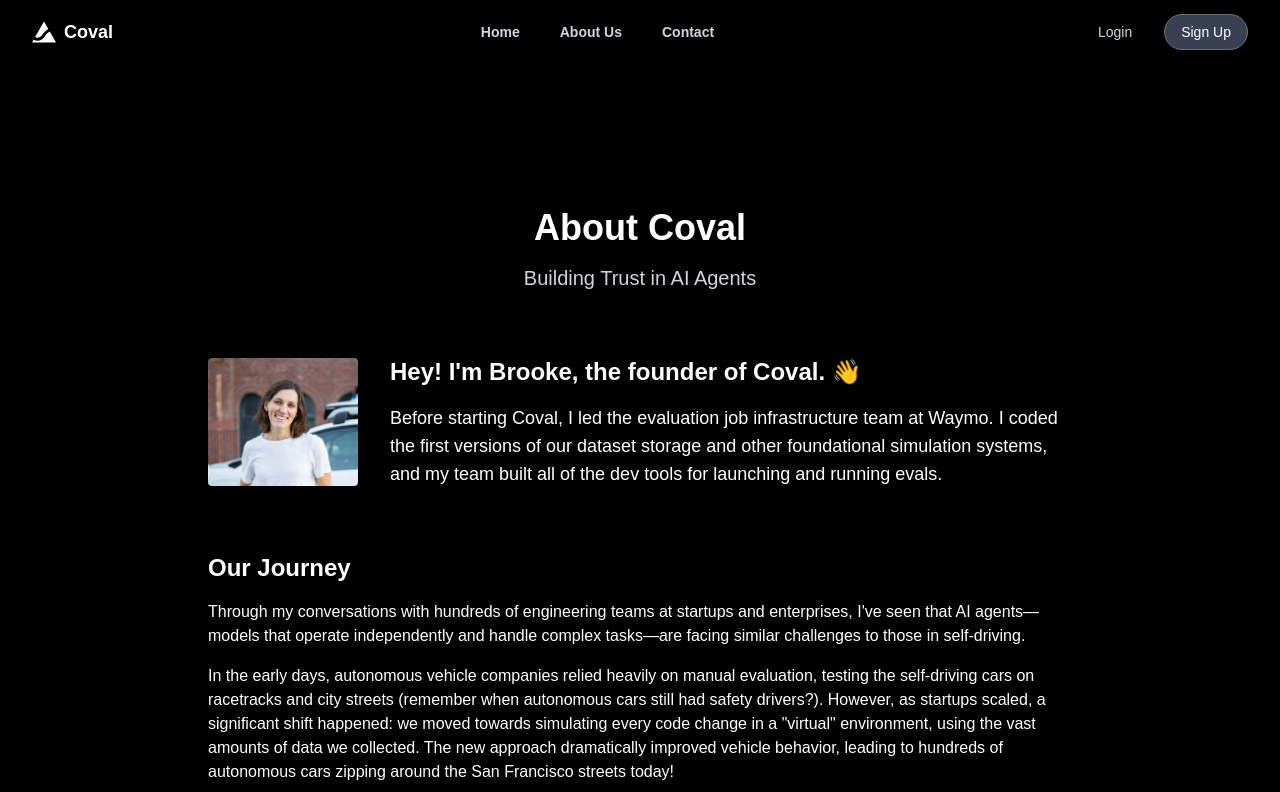
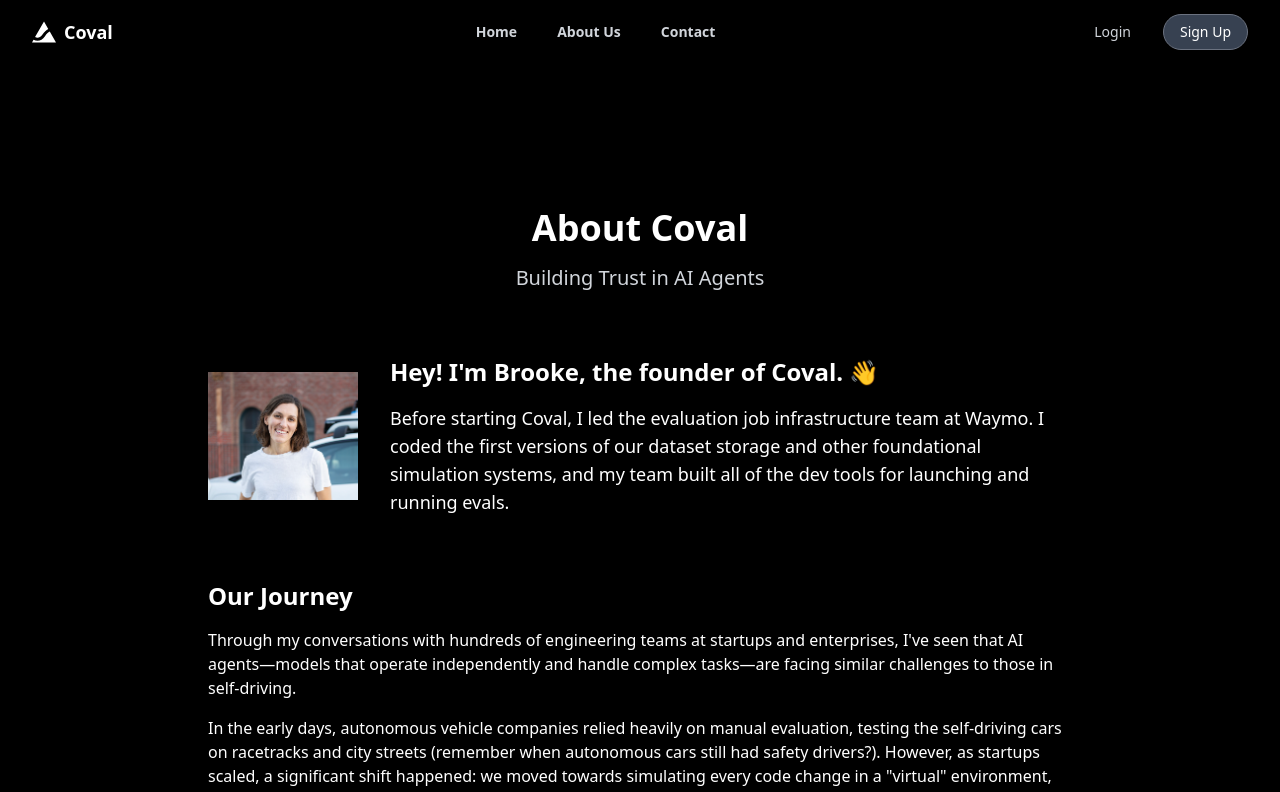
Before and after one commit to shashank1623/covaldev, a Next.js app: page /about in a window 1280 px wide. Shown: the top 792 px of the page. Built offline with nearby package versions, Linux system fonts and the light colour scheme.

Commit message:
Removed unnessaray css

```diff
--- a/app/globals.css
+++ b/app/globals.css
@@ -1,78 +1,3 @@
 @tailwind base;
 @tailwind components;
 @tailwind utilities;
-
-body {
-  font-family: Arial, Helvetica, sans-serif;
-}
-
-@layer utilities {
-  .text-balance {
-    text-wrap: balance;
-  }
-}
-
-@layer base {
-  :root {
-    --background: 0 0% 100%;
-    --foreground: 240 10% 3.9%;
-    --card: 0 0% 100%;
-    --card-foreground: 240 10% 3.9%;
-    --popover: 0 0% 100%;
-    --popover-foreground: 240 10% 3.9%;
-    --primary: 240 5.9% 10%;
-    --primary-foreground: 0 0% 98%;
-    --secondary: 240 4.8% 95.9%;
-    --secondary-foreground: 240 5.9% 10%;
-    --muted: 240 4.8% 95.9%;
-    --muted-foreground: 240 3.8% 46.1%;
-    --accent: 240 4.8% 95.9%;
-    --accent-foreground: 240 5.9% 10%;
-    --destructive: 0 84.2% 60.2%;
-    --destructive-foreground: 0 0% 98%;
-    --border: 240 5.9% 90%;
-    --input: 240 5.9% 90%;
-    --ring: 240 10% 3.9%;
-    --chart-1: 12 76% 61%;
-    --chart-2: 173 58% 39%;
-    --chart-3: 197 37% 24%;
-    --chart-4: 43 74% 66%;
-    --chart-5: 27 87% 67%;
-    --radius: 0.5rem;
-  }
-  .dark {
-    --background: 240 10% 3.9%;
-    --foreground: 0 0% 98%;
-    --card: 240 10% 3.9%;
-    --card-foreground: 0 0% 98%;
-    --popover: 240 10% 3.9%;
-    --popover-foreground: 0 0% 98%;
-    --primary: 0 0% 98%;
-    --primary-foreground: 240 5.9% 10%;
-    --secondary: 240 3.7% 15.9%;
-    --secondary-foreground: 0 0% 98%;
-    --muted: 240 3.7% 15.9%;
-    --muted-foreground: 240 5% 64.9%;
-    --accent: 240 3.7% 15.9%;
-    --accent-foreground: 0 0% 98%;
-    --destructive: 0 62.8% 30.6%;
-    --destructive-foreground: 0 0% 98%;
-    --border: 240 3.7% 15.9%;
-    --input: 240 3.7% 15.9%;
-    --ring: 240 4.9% 83.9%;
-    --chart-1: 220 70% 50%;
-    --chart-2: 160 60% 45%;
-    --chart-3: 30 80% 55%;
-    --chart-4: 280 65% 60%;
-    --chart-5: 340 75% 55%;
-  }
-}
-
-@layer base {
-  * {
-    @apply border-border;
-  }
-  body {
-    @apply bg-background text-foreground;
-  }
-}
```
